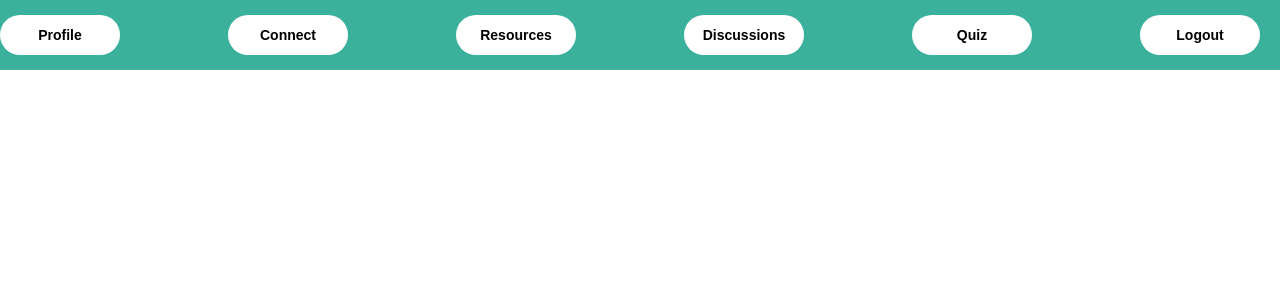
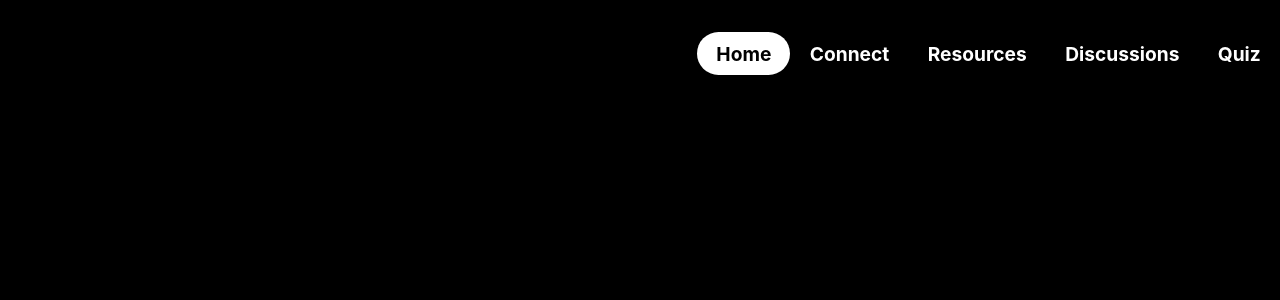
Before and after one commit to Nethra-Balan/SkillSync, a React (Vite) app in the folder frontend/: page / in a window 1280 px wide. Shown: the top 300 px of the page. Built offline with nearby package versions, Linux system fonts and the light colour scheme; sample sign-in values are in the browser's storage.

Commit message:
added navbar component

```diff
--- a/frontend/src/App.jsx
+++ b/frontend/src/App.jsx
@@ -16,7 +16,6 @@ function App() {
 	const user = localStorage.getItem("token");
 	// const location = useLocation();
 
-	// // Pages where Navbar should be hidden
 	// const hideNavbarPaths = ["/login", "/signup"];
 	// const shouldHideNavbar = hideNavbarPaths.includes(location.pathname);
 
--- a/frontend/src/components/Navbar/Navbar.jsx
+++ b/frontend/src/components/Navbar/Navbar.jsx
@@ -1,12 +1,21 @@
-import React, { useEffect, useRef, useState } from "react";
+import React, { useEffect, useRef } from "react";
+import { Link, useLocation } from "react-router-dom";
 import styles from "./Navbar.module.css";
 
 const Navbar = () => {
   const indicatorRef = useRef(null);
-  const [activeIndex, setActiveIndex] = useState(0);
   const navItemsRef = useRef([]);
+  const location = useLocation();
 
-  const menuItems = ["Home", "profile", "resources", "mentorship", "forum"];
+  const navLinks = [
+    { name: "Home", path: "/" },
+    { name: "Connect", path: "/mentorship" },
+    { name: "Resources", path: "/resources" },
+    { name: "Discussions", path: "/forum" },
+    { name: "Quiz", path: "/quiz" },
+  ];
+
+  const activeIndex = navLinks.findIndex(link => link.path === location.pathname);
 
   useEffect(() => {
     const activeItem = navItemsRef.current[activeIndex];
@@ -18,18 +27,17 @@ const Navbar = () => {
 
   return (
     <nav className={styles.nav}>
-      {menuItems.map((label, index) => (
-        <a
+      {navLinks.map((link, index) => (
+        <Link
           key={index}
-          href="#"
-          className={`${styles.navItem} ${activeIndex === index ? styles.active : ""}`}
-          ref={(el) => (navItemsRef.current[index] = el)}
-          onClick={() => setActiveIndex(index)}
+          to={link.path}
+          ref={el => (navItemsRef.current[index] = el)}
+          className={`${styles.navItem} ${index === activeIndex ? styles.active : ""}`}
         >
-          {label}
-        </a>
+          {link.name}
+        </Link>
       ))}
-      <div className={styles.indicator} ref={indicatorRef}></div>
+      <span ref={indicatorRef} className={styles.indicator}></span>
     </nav>
   );
 };
--- a/frontend/src/components/Navbar/Navbar.module.css
+++ b/frontend/src/components/Navbar/Navbar.module.css
@@ -12,10 +12,14 @@
   font-weight: bold;
   white-space: nowrap;
   color: white;
-  padding: 0.75em 1em;
+  padding: 0.5em 1em;
   transition: text-shadow 0.25s ease-out;
   position: relative;
   z-index: 1;
+}
+
+.active{
+  color: black;
 }
 
 .navItem:not(.active):hover {
--- a/frontend/src/pages/DiscussionForum/DiscussionForum.jsx
+++ b/frontend/src/pages/DiscussionForum/DiscussionForum.jsx
@@ -2,7 +2,7 @@ import React, { useEffect, useState } from "react";
 import axios from "axios";
 import styles from "./DiscussionForum.module.css";
 import defaultProfile from "../../assets/images/default-profile.png";
-import NavBar from "../../components/NavBar/NavBar";
+import NavBar from "../../components/Navbar/Navbar";
 
 const DiscussionForum = () => {
   const userId = localStorage.getItem("userId");
--- a/frontend/src/pages/DiscussionForum/DiscussionForum.module.css
+++ b/frontend/src/pages/DiscussionForum/DiscussionForum.module.css
@@ -2,7 +2,7 @@
   max-width: 100%;
   height: 100vh;
   overflow-y: auto;
-  padding: 1rem;
+  padding: 2rem 1rem 1rem;
   font-family: 'Segoe UI', Tahoma, Geneva, Verdana, sans-serif;
   background: url("../../assets/images/resource-bg.jpg");
   color: #f1f1f1;
--- a/frontend/src/pages/Home/Home.jsx
+++ b/frontend/src/pages/Home/Home.jsx
@@ -1,3 +1,4 @@
+import Navbar from "../../components/Navbar/Navbar";
 import styles from "./Home.module.css";
 
 const Home = () => {
@@ -8,27 +9,7 @@ const Home = () => {
 
 	return (
 		<div className={styles.main_container}>
-			<nav className={styles.navbar}>
-				<button className={styles.white_btn} onClick={() => window.location.href = "/profile"}>
-					Profile
-				</button>
-				<button className={styles.white_btn} onClick={() => window.location.href = "/mentorship"}>
-					Connect
-				</button>
-				<button className={styles.white_btn} onClick={() => window.location.href = "/resources"}>
-					Resources
-				</button>
-				<button className={styles.white_btn} onClick={() => window.location.href = "/forum"}>
-					Discussions
-				</button>
-				<button className={styles.white_btn} onClick={() => window.location.href = "/quiz"}>
-					Quiz
-				</button>
-				<button className={styles.white_btn} onClick={handleLogout}>
-					Logout
-				</button>
-
-			</nav>
+			<Navbar />
 		</div>
 	);
 };
--- a/frontend/src/pages/Home/Home.module.css
+++ b/frontend/src/pages/Home/Home.module.css
@@ -1,28 +1,5 @@
-
-.navbar {
-	width: 100%;
-	height: 70px;
-	background-color: #3bb19b;
-	display: flex;
-	align-items: center;
-	justify-content: space-between;
+.main_container{
+	height: 100vh;
+	padding-top: 2rem;
+	background-color: black;
 }
-
-.navbar h1 {
-	color: white;
-	font-size: 25px;
-	margin-left: 20px;
-}
-
-.white_btn {
-	border: none;
-	outline: none;
-	padding: 12px 0;
-	background-color: white;
-	border-radius: 20px;
-	width: 120px;
-	font-weight: bold;
-	font-size: 14px;
-	cursor: pointer;
-	margin-right: 20px;
-}
--- a/frontend/src/pages/Resources/Resources.jsx
+++ b/frontend/src/pages/Resources/Resources.jsx
@@ -76,6 +76,7 @@ const Resources = () => {
 
   return (
     <div className={styles.page}>
+
       <Navbar />
       <ToastContainer autoClose={2000} />
       <h1>Skill<span>Stack</span></h1>
--- a/frontend/src/pages/Resources/Resources.module.css
+++ b/frontend/src/pages/Resources/Resources.module.css
@@ -1,5 +1,5 @@
 .page {
-  max-width: 100%;
+  width: 100%;
   height: 100vh;
   padding: 2rem;
   font-family: 'Segoe UI', Tahoma, Geneva, Verdana, sans-serif;
@@ -11,7 +11,7 @@
 
 .page h1{
   color: rgb(165, 239, 255);
-  padding-left: 38rem;
+  padding-left: 39rem;
   font-size: 40px;
 }
 
```
